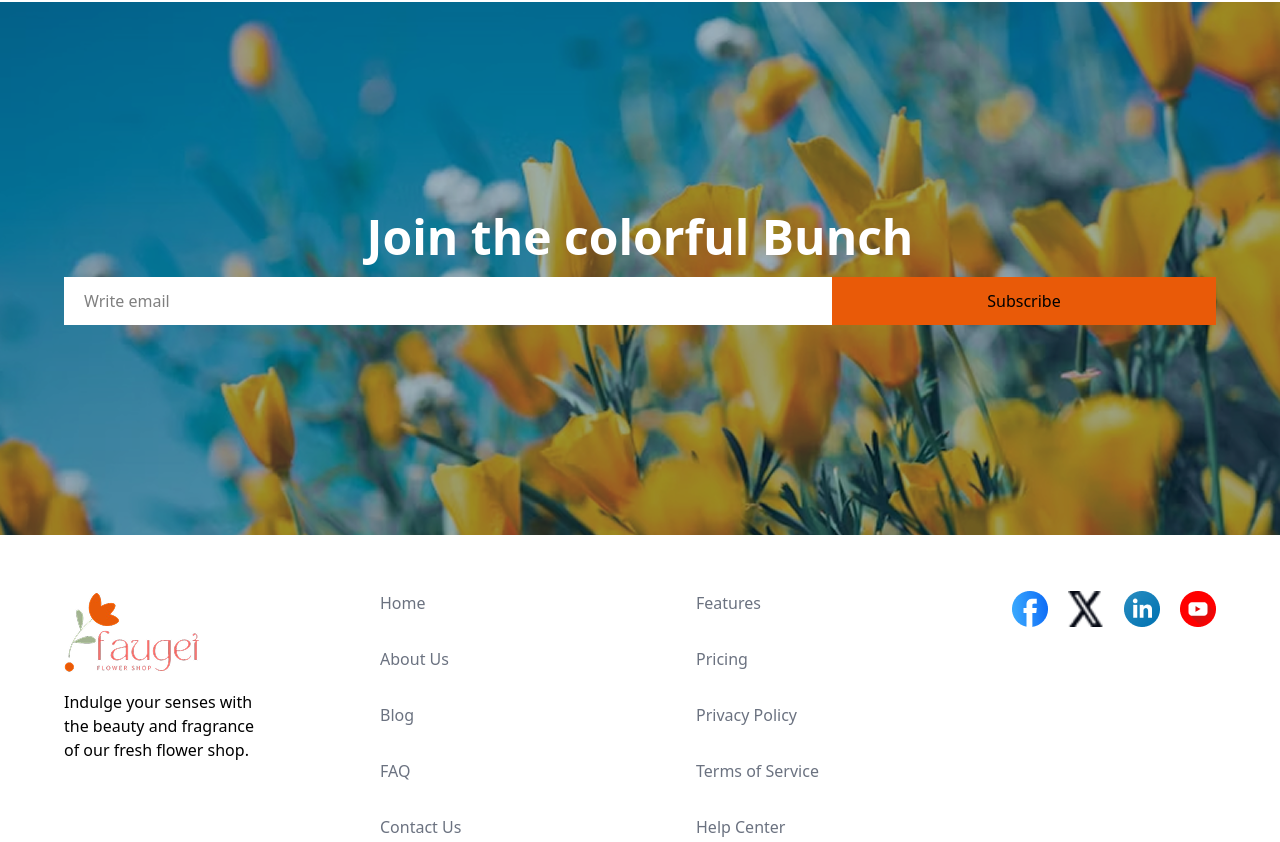
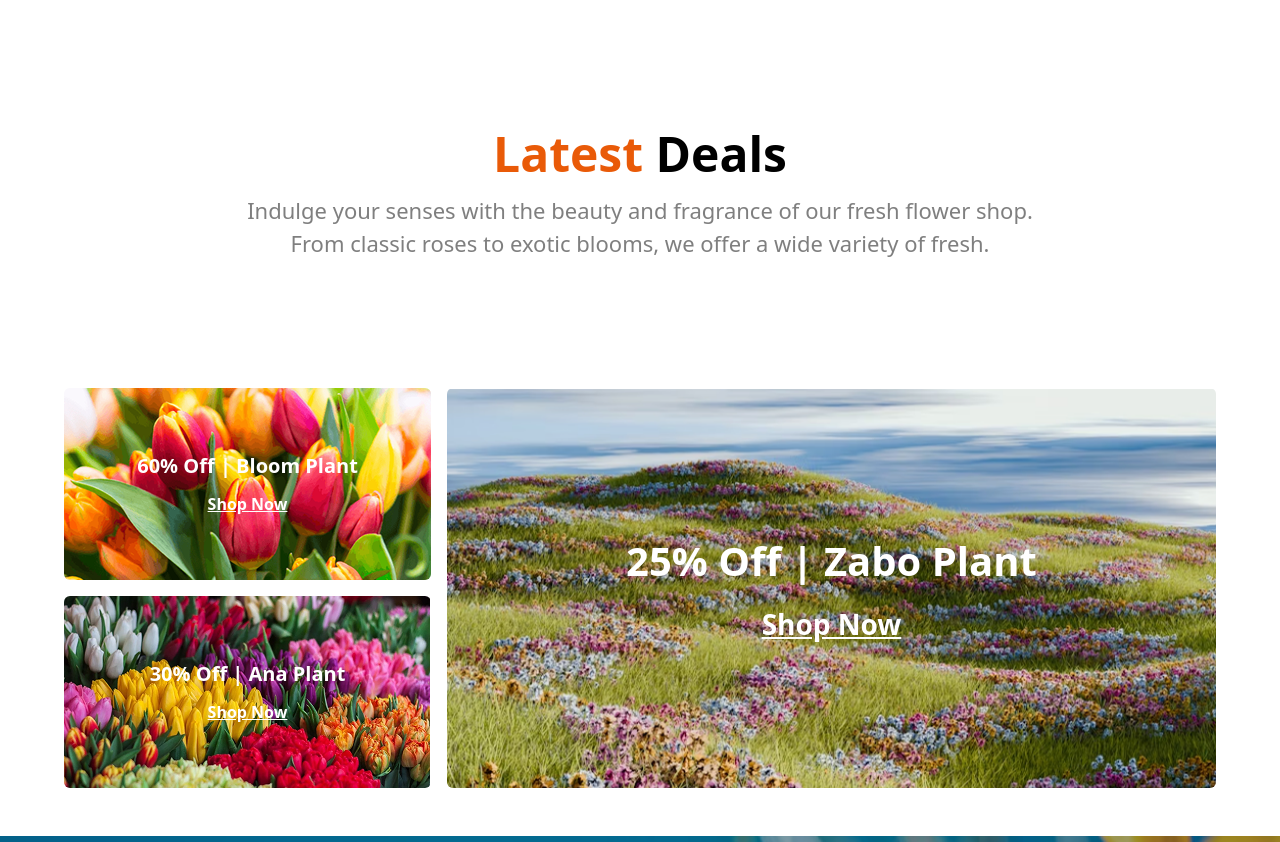
Before and after one commit to mdriyazakondo/Assignment-2, a plain HTML site: page index.html in a window 1280 px wide. Shown: the part 2734-3576 px from the top of the page. Drawn offline with nearby package versions, Linux system fonts and the light colour scheme.

Commit message:
problem solve

```diff
--- a/index.html
+++ b/index.html
@@ -260,32 +260,68 @@
       </section>
 
       <!-- Latest  Deals -->
-      <!-- <section class="max-w-6xl mx-auto mt-32">
-        <h2 class="text-6xl text-center font-bold mb-8 text-[#E95A08]">
+
+      <section class="max-w-6xl mx-auto my-12">
+        <h2 class="text-5xl font-bold text-center text-[#E95A08] mt-32">
           Latest <span class="text-[#000000]">Deals</span>
         </h2>
         <p
-          class="text-center w-[800px] m-auto text-[#00000080] text-[22px] mb-4"
+          class="text-center w-[800px] m-auto text-[#00000080] font-normal text-[22px] mb-32 mt-4"
         >
           Indulge your senses with the beauty and fragrance of our fresh flower
           shop. From classic roses to exotic blooms, we offer a wide variety of
           fresh.
         </p>
-        <div class="">
-          <div class="bg-[url('./assets/deal-ana.png')]  p-32">
-            <h4>60% Off | Bloom Plant</h4>
-            <button>Shop Now</button>
+        <div class="flex gap-4">
+          <div class="w-[367px] space-y-4">
+            <div
+              class="bg-[url('./assets/deal-ana.png')] py-16 px-12 rounded-md"
+            >
+              <h4 class="text-center text-[#FFFFFF] text-xl font-bold">
+                60% Off | Bloom Plant
+              </h4>
+              <div class="text-center mt-3">
+                <button
+                  class="underline font-semibold cursor-pointer text-[#FFFFFF]"
+                >
+                  Shop Now
+                </button>
+              </div>
+            </div>
+            <div
+              class="bg-[url('./assets/deal-bloom.png')] py-16 px-12 rounded-md"
+            >
+              <h4 class="text-center text-[#FFFFFF] text-xl font-bold">
+                30% Off | Ana Plant
+              </h4>
+              <div class="text-center mt-3">
+                <button
+                  class="underline font-semibold cursor-pointer text-[#FFFFFF]"
+                >
+                  Shop Now
+                </button>
+              </div>
+            </div>
           </div>
-          <div class="bg-[url('./assets/deal-bloom.png')]">
-            <h4>60% Off | Bloom Plant</h4>
-            <button>Shop Now</button>
-          </div>
-          <div class="bg-[url('./assets/deal-zabo.png')]">
-            <h4>60% Off | Bloom Plant</h4>
-            <button>Shop Now</button>
+          <div
+            class="bg-[url('./assets/deal-zabo.png')] bg-cover flex items-center justify-center flex-1 rounded-md"
+          >
+            <div>
+              <h4 class="text-[#FFFFFF] font-bold text-[40px]">
+                25% Off | Zabo Plant
+              </h4>
+              <div class="text-center mt-3">
+                <button
+                  class="underline font-semibold cursor-pointer text-[28px] text-[#FFFFFF]"
+                >
+                  Shop Now
+                </button>
+              </div>
+            </div>
           </div>
         </div>
-      </section> -->
+      </section>
+
       <!-- Join the colorful Bunch -->
       <section
         class="bg-[url('./assets/news-letter-bg.png')] bg-cover bg-center"
@@ -299,14 +335,16 @@
             >
               Join the colorful Bunch
             </h2>
-            <div class="flex mt-4">
+            <form action="" class="flex mt-4">
               <input
                 class="w-2/3 outline-none py-3 px-5 bg-white inter"
                 type="text"
                 placeholder="Write email"
               />
-              <button class="w-1/3 py-3 bg-[#E95A08] inter">Subscribe</button>
-            </div>
+              <button class="w-1/3 py-3 bg-[#E95A08] cursor-pointer inter">
+                Subscribe
+              </button>
+            </form>
           </div>
         </div>
       </section>
```
